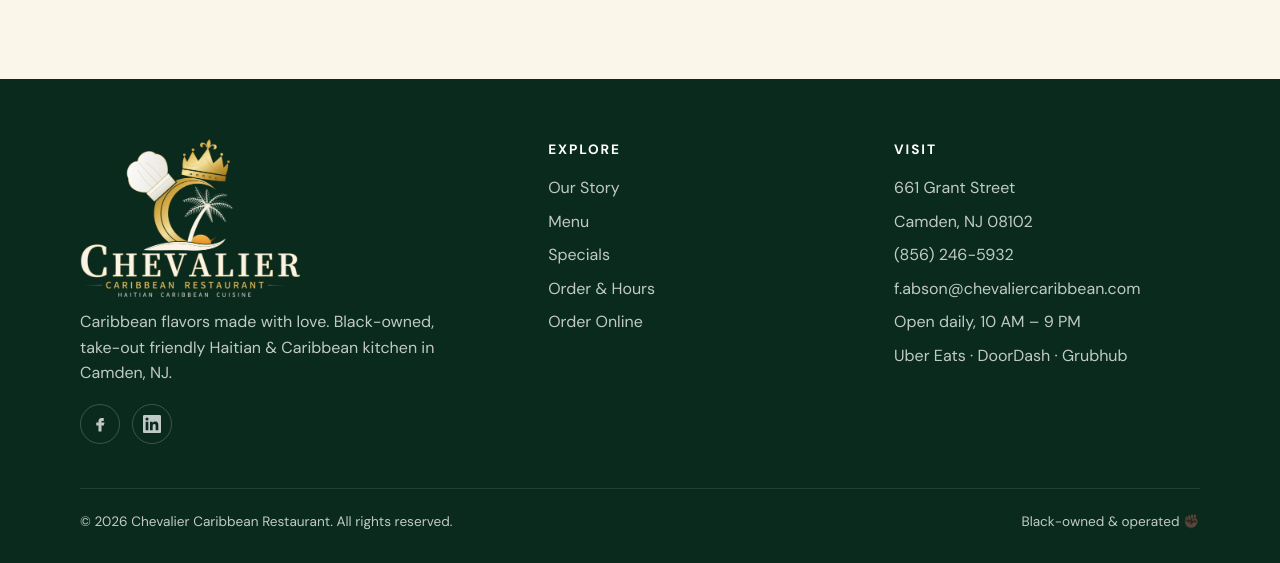
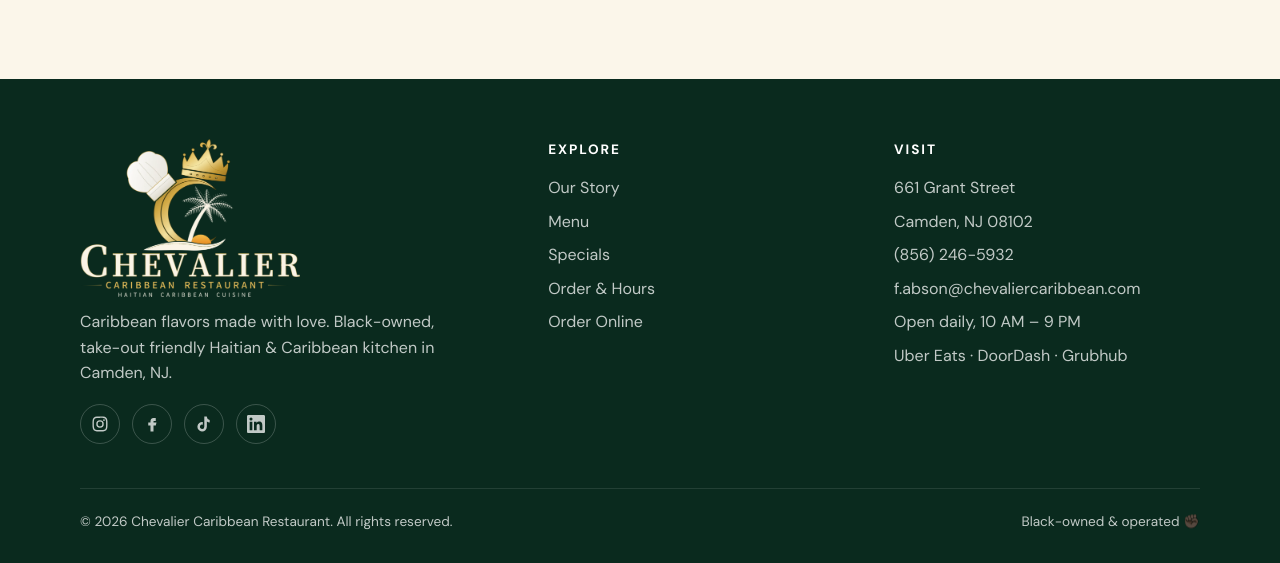
Before and after one commit to obanex/chevalier-caribbean, a plain HTML site: page index.html in a window 1280 px wide. Shown: the part 5726-6289 px from the top of the page. Drawn offline with Linux system fonts and the light colour scheme.

Commit message:
Add Instagram and TikTok to the footer social links
Co-Authored-By: Claude Opus 5.5 <noreply@anthropic.com>

```diff
--- a/index.html
+++ b/index.html
@@ -609,7 +609,9 @@
         </a>
         <p style="margin-top:12px;max-width:36ch">Caribbean flavors made with love. Black-owned, take-out friendly Haitian &amp; Caribbean kitchen in Camden, NJ.</p>
         <div class="socials">
+          <a href="https://www.instagram.com/chevaliercaribbean/" aria-label="Instagram" target="_blank" rel="noopener"><svg viewBox="0 0 24 24"><path d="M12 7a5 5 0 100 10 5 5 0 000-10zm0 8.2a3.2 3.2 0 110-6.4 3.2 3.2 0 010 6.4zM17.3 5.5a1.2 1.2 0 100 2.4 1.2 1.2 0 000-2.4zM12 2c-2.7 0-3 0-4.1.1C4.3 2.2 2.2 4.3 2.1 7.9 2 9 2 9.3 2 12s0 3 .1 4.1c.1 3.6 2.2 5.7 5.8 5.8 1.1.1 1.4.1 4.1.1s3 0 4.1-.1c3.6-.1 5.7-2.2 5.8-5.8.1-1.1.1-1.4.1-4.1s0-3-.1-4.1c-.1-3.6-2.2-5.7-5.8-5.8C15 2 14.7 2 12 2zm0 1.8c2.7 0 3 0 4 .1 2.6.1 3.9 1.4 4 4 .1 1 .1 1.3.1 4s0 3-.1 4c-.1 2.6-1.4 3.9-4 4-1 .1-1.3.1-4 .1s-3 0-4-.1c-2.6-.1-3.9-1.4-4-4C3.9 15 3.8 14.7 3.8 12s0-3 .1-4c.1-2.6 1.4-3.9 4-4 1-.1 1.3-.1 4-.1z"/></svg></a>
           <a href="https://www.facebook.com/profile.php?id=61595228786875" aria-label="Facebook" target="_blank" rel="noopener"><svg viewBox="0 0 24 24"><path d="M14 8h3V4h-3c-2.8 0-4 1.8-4 4.3V10H7v4h3v8h4v-8h3l1-4h-4V8.6c0-.4.3-.6.6-.6z"/></svg></a>
+          <a href="https://www.tiktok.com/@chevaliercaribbean" aria-label="TikTok" target="_blank" rel="noopener"><svg viewBox="0 0 24 24"><path d="M19.6 6.7a4.8 4.8 0 01-3.8-4.2V2h-3.4v13.6a2.9 2.9 0 11-2-2.7V9.4a6.3 6.3 0 105.4 6.2V8.7a8.2 8.2 0 003.8 1.2V6.7z"/></svg></a>
           <a href="https://www.linkedin.com/company/chevalier-caribbean-restaurant/" aria-label="LinkedIn" target="_blank" rel="noopener"><svg viewBox="0 0 24 24"><path d="M20.45 20.45h-3.56v-5.57c0-1.33-.02-3.04-1.85-3.04-1.85 0-2.14 1.45-2.14 2.94v5.67H9.35V9h3.41v1.56h.05a3.74 3.74 0 013.37-1.85c3.6 0 4.27 2.37 4.27 5.46v6.28zM5.34 7.43a2.06 2.06 0 110-4.13 2.06 2.06 0 010 4.13zM7.12 20.45H3.56V9h3.56v11.45zM22.22 0H1.77C.79 0 0 .77 0 1.73v20.54C0 23.23.79 24 1.77 24h20.45c.98 0 1.78-.77 1.78-1.73V1.73C24 .77 23.2 0 22.22 0z"/></svg></a>
         </div>
       </div>
```
